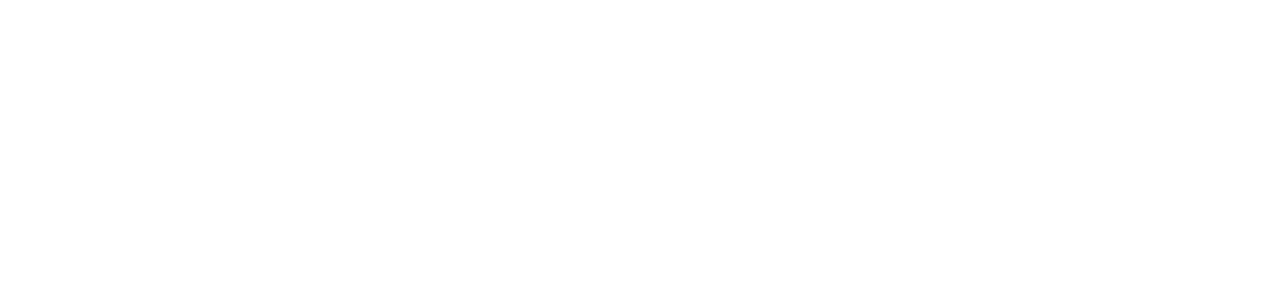
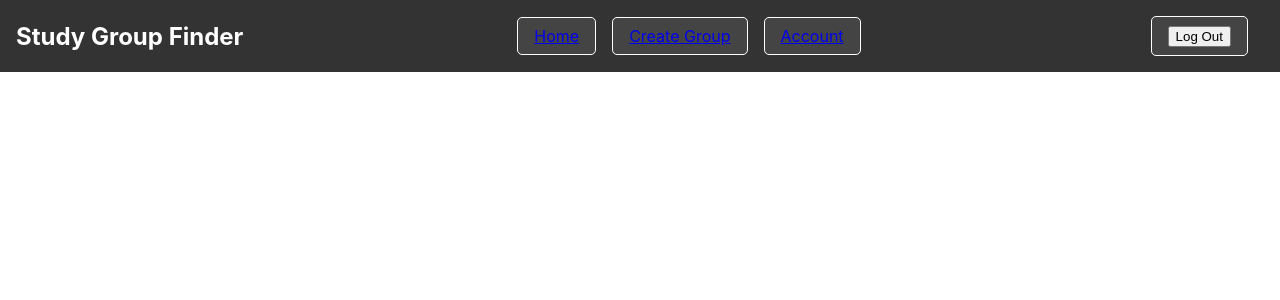
Before and after one commit to MastaM1ND/CS-440---Verdant-Vermin, a React (Create React App) app in the folder frontend/: page /account in a window 1280 px wide. Before the commit this address had no page. Shown: the top 300 px of the page. Built offline with nearby package versions, Linux system fonts and the light colour scheme.

Commit message:
added navbar with a few links

```diff
--- a/frontend/src/App.js
+++ b/frontend/src/App.js
@@ -2,10 +2,12 @@
 import Login from './Login';
 import Signup from './Signup';
 import Groups from './Groups';
+import NavBar from './components/NavBar';
 
 function App() {
   return (
     <Router>
+      <NavBar />
       <Routes>
         <Route path="/" element={<Login />} />
         <Route path="/signup" element={<Signup />} />
--- /dev/null
+++ b/frontend/src/components/NavBar.js
@@ -0,0 +1,38 @@
+import React from 'react';
+import { useNavigate, Link } from 'react-router-dom';
+import '../componentsCSS/NavBar.css';
+
+const Navbar = () => {
+    const navigate = useNavigate();
+
+    const handleLogout = () => {
+        localStorage.removeItem('user_id'); // Clear the token
+        navigate('/'); // Redirect to login page
+    };
+
+    return (
+
+        <nav className="navbar">
+            <div className="navbar_left">
+                <Link to="/groups" className="navbar_logo">
+                    Study Group Finder
+                </Link>
+            </div>
+            <div className="navbar_center">
+                <ul className="navbar_links">
+                    <li><Link to="/groups">Home</Link></li>
+                    <li><Link to="/create_group">Create Group</Link></li>
+                    <li><Link to="/account">Account</Link></li>
+                </ul>
+            </div>
+            <div className="navbar_right">
+                <ul className="navbar_links">
+                    <li><button onClick={handleLogout}>Log Out</button></li>
+                </ul>
+            </div>
+
+        </nav>
+    );
+};
+
+export default Navbar;
--- /dev/null
+++ b/frontend/src/componentsCSS/NavBar.css
@@ -0,0 +1,40 @@
+.navbar {
+    display: flex;
+    justify-content: space-between;
+    align-items: center;
+    background-color: #333;
+    color: #fff;
+    padding: 1rem;
+}
+
+.navbar_left .navbar_logo {
+font-size: 1.5rem;
+font-weight: bold;
+color: #fff;
+text-decoration: none;
+}
+
+.navbar_links {
+list-style-type: none;
+display: flex;
+margin: 0;
+padding: 0;
+}
+
+
+.navbar_links li {
+    margin-right: 1rem;
+    padding: 0.5rem 1rem; /* Add padding for box size */
+    border: 1px solid #fff; /* Add a border around the box */
+    background-color: #444; /* Add a background color */
+    border-radius: 5px; /* Optional: Add rounded corners */
+}
+
+.navbar_links li:hover {
+    background-color: #494d4b; /* Optional: Change background on hover */
+}
+
+.navbar_links Link {
+color: #fff;
+text-decoration: none;
+}
```
